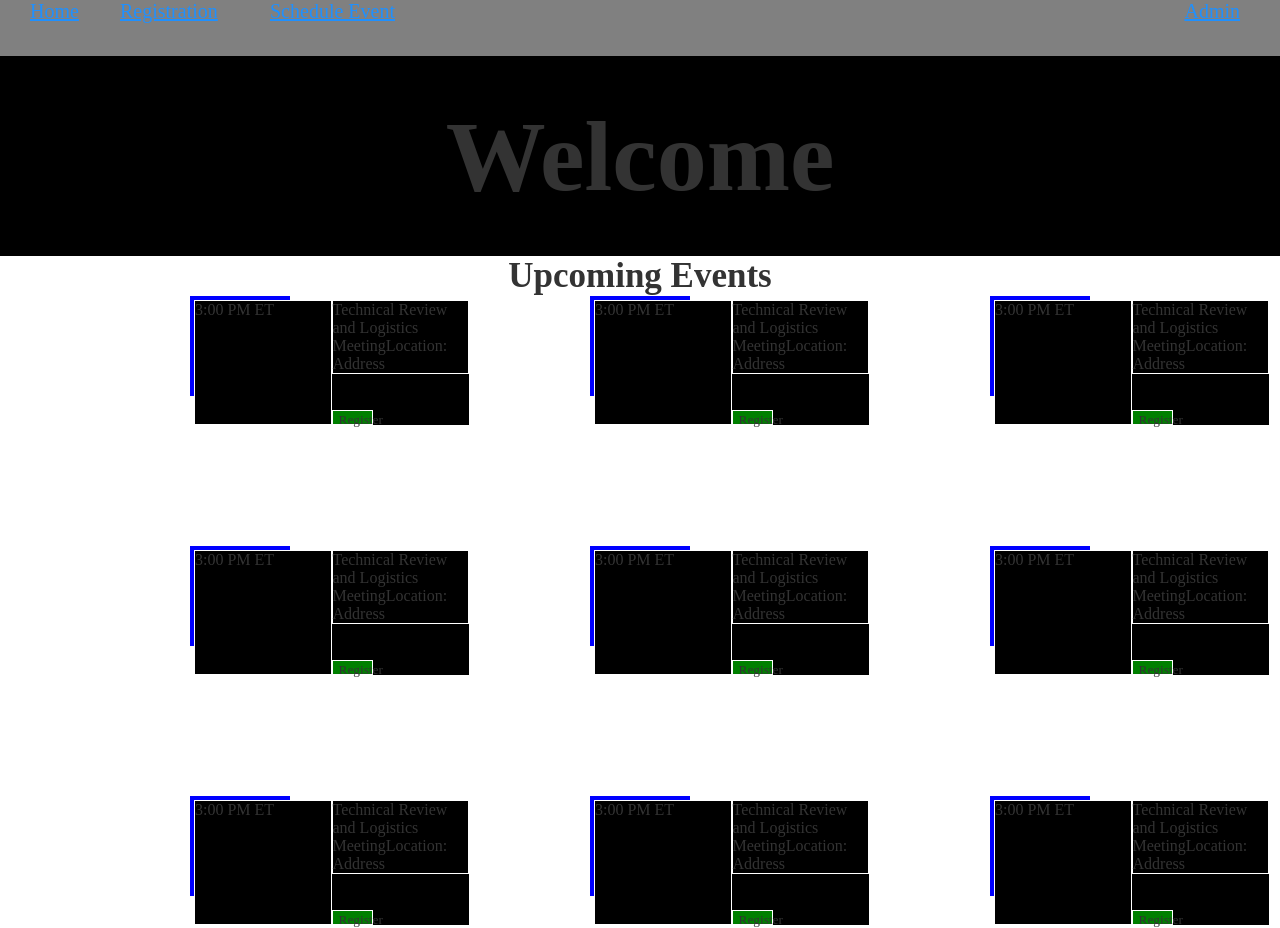
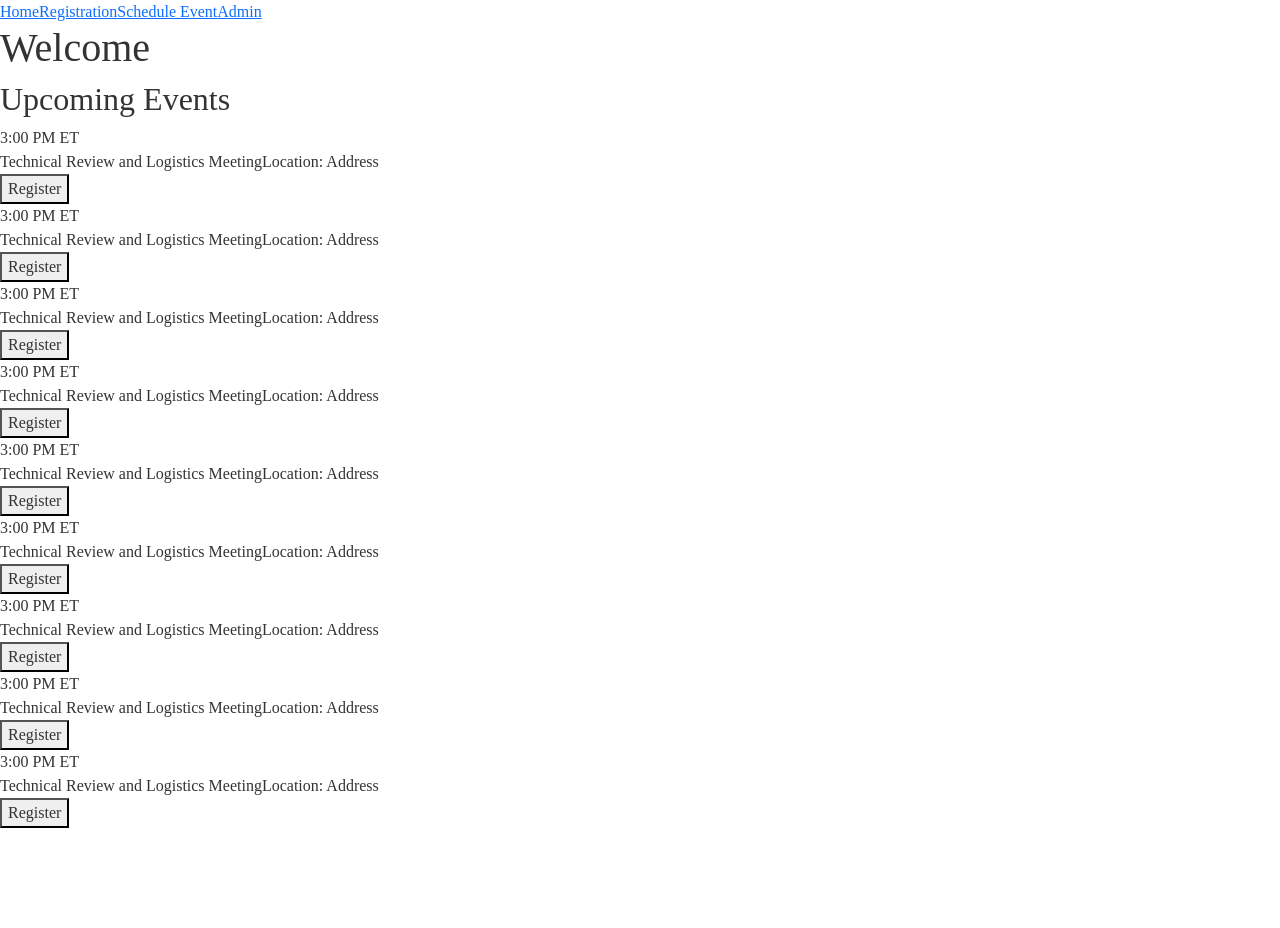
Before and after one commit to tdviri/Event-Scheduler-App, a React (Create React App) app: page /Home in a window 1280 px wide. After the commit the page ends 828 px from the top, so only its background shows below. Built offline with nearby package versions, Linux system fonts and the light colour scheme.

Commit message:
implemented bootstrap

```diff
--- a/package.json
+++ b/package.json
@@ -6,6 +6,7 @@
     "@testing-library/jest-dom": "^5.11.4",
     "@testing-library/react": "^11.1.0",
     "@testing-library/user-event": "^12.1.10",
+    "bootstrap": "^5.1.3",
     "react": "^17.0.2",
     "react-dom": "^17.0.2",
     "react-router-dom": "^6.2.1",
--- a/src/App.css
+++ b/src/App.css
@@ -1,4 +1,4 @@
-.gridContainer {
+/* .gridContainer {
   display: grid;
 }
 
@@ -16,17 +16,17 @@
 
 /*Registration Form */
 
-* {
+/* * {
   box-sizing: border-box;
-}
+} */
 
 /* Add padding to containers */
-.container {
+/* .container {
   padding: 16px;
-}
+} */
 
 /* Full-width input fields */
-input[type="text"],
+/* input[type="text"],
 input[type="password"] {
   width: 100%;
   padding: 15px;
@@ -40,16 +40,16 @@ input[type="text"]:focus,
 input[type="password"]:focus {
   background-color: #ddd;
   outline: none;
-}
+} */
 
 /* Overwrite default styles of hr */
-hr {
+/* hr {
   border: 1px solid #f1f1f1;
   margin-bottom: 25px;
-}
+} */
 
 /* Set a style for the submit/register button */
-.registerbtn {
+/* .registerbtn {
   background-color: #04aa6d;
   color: white;
   padding: 16px 20px;
@@ -58,19 +58,20 @@ hr {
   cursor: pointer;
   width: 100%;
   opacity: 0.9;
-}
+} */
 
-.registerbtn:hover {
+/* .registerbtn:hover {
   opacity: 1;
-}
+} */
 
 /* Add a blue text color to links */
-a {
+/* a {
   color: dodgerblue;
-}
+} */
 
 /* Set a grey background color and center the text of the "sign in" section */
-.signin {
+
+/* .signin {
   background-color: #f1f1f1;
   text-align: center;
-}
+} */
--- a/src/Home.js
+++ b/src/Home.js
@@ -4,63 +4,36 @@ import MeetingInfo from "./MeetingInfo";
 function Home() {
   return (
     <div>
-      <div
-        className="gridContainer"
-        id="WelcomeBanner"
-        style={{
-          alignContent: "center",
-          justifyContent: "center",
-          height: "25vh",
-          backgroundColor: "black",
-          fontSize: "50px",
-        }}
-      >
+      <div>
         <h1>Welcome</h1>
       </div>
-      <h2
-        style={{
-          textAlign: "center",
-          fontSize: "35px",
-        }}
-      >
-        Upcoming Events
-      </h2>
-      <div
-        className="gridContainer"
-        id="Events"
-        style={{
-          gridTemplateColumns: "repeat(3, 100px)",
-          gridTemplateRows: "repeat(3, 100px)",
-          gridColumnGap: "300px",
-          gridRowGap: "150px",
-          justifyContent: "center",
-        }}
-      >
-        <div className="eventMainBorder">
+      <h2>Upcoming Events</h2>
+      <div>
+        <div>
           <MeetingInfo />
         </div>
-        <div className="eventMainBorder">
+        <div>
           <MeetingInfo />
         </div>
-        <div className="eventMainBorder">
+        <div>
           <MeetingInfo />
         </div>
-        <div className="eventMainBorder">
+        <div>
           <MeetingInfo />
         </div>
-        <div className="eventMainBorder">
+        <div>
           <MeetingInfo />
         </div>
-        <div className="eventMainBorder">
+        <div>
           <MeetingInfo />
         </div>
-        <div className="eventMainBorder">
+        <div>
           <MeetingInfo />
         </div>
-        <div className="eventMainBorder">
+        <div>
           <MeetingInfo />
         </div>
-        <div className="eventMainBorder">
+        <div>
           <MeetingInfo />
         </div>
       </div>
--- a/src/MeetingInfo.js
+++ b/src/MeetingInfo.js
@@ -2,39 +2,14 @@ import { React } from "react";
 
 const MeetingInfo = () => {
   return (
-    <div
-      className="gridContainer"
-      style={{
-        position: "relative",
-        height: "125px",
-        width: "275px",
-        backgroundColor: "black",
-        gridTemplateColumns: "repeat(2, 1fr)",
-        gridTemplateRows: "repeat(2, 1fr)",
-      }}
-    >
-      <div className="eventBorders" style={{ gridArea: " 1 / 1 / 3 / 2" }}>
-        3:00 PM ET
-      </div>
-      <div className="eventBorders" style={{ gridArea: "1 / 2 / 2 / 3" }}>
+    <div className="gridContainer">
+      <div className="eventBorders">3:00 PM ET</div>
+      <div className="eventBorders">
         <span>Technical Review and Logistics Meeting</span>
         <span>Location: Address</span>
       </div>
       <a href="/Registration">
-        <button
-          type="button"
-          className="eventBorders"
-          cursor="pointer"
-          style={{
-            gridArea: "2 / 1 / 3 / 2",
-            position: "absolute",
-            backgroundColor: "green",
-            bottom: 0,
-            width: "30%",
-            height: "30%",
-            textAlign: "center",
-          }}
-        >
+        <button type="button" className="eventBorders" cursor="pointer">
           Register
         </button>
       </a>
--- a/src/Navbar.js
+++ b/src/Navbar.js
@@ -4,48 +4,11 @@ import { BrowserRouter, Route, Switch } from "react-router-dom";
 const Navbar = () => {
   return (
     <nav>
-      <div
-        className="links"
-        style={{
-          position: "relative",
-          backgroundColor: "gray",
-          textAlign: "left",
-          width: "100vw",
-          height: "7vh",
-        }}
-      >
-        <a
-          href="/Home"
-          style={{
-            position: "absolute",
-            left: "30px",
-            fontSize: "20px",
-          }}
-        >
-          Home
-        </a>
-        <a
-          href="/Registration"
-          style={{ position: "absolute", left: "120px", fontSize: "20px" }}
-        >
-          Registration
-        </a>
-        <a
-          href="/ScheduleEvent"
-          style={{ position: "absolute", left: "270px", fontSize: "20px" }}
-        >
-          Schedule Event
-        </a>
-        <a
-          href="/"
-          style={{
-            position: "absolute",
-            right: "40px",
-            fontSize: "20px",
-          }}
-        >
-          Admin
-        </a>
+      <div className="links">
+        <a href="/Home">Home</a>
+        <a href="/Registration">Registration</a>
+        <a href="/ScheduleEvent">Schedule Event</a>
+        <a href="/">Admin</a>
       </div>
     </nav>
   );
--- a/src/index.js
+++ b/src/index.js
@@ -3,6 +3,7 @@ import ReactDOM from "react-dom";
 import "./index.css";
 import App from "./App";
 import reportWebVitals from "./reportWebVitals";
+import "bootstrap/dist/css/bootstrap.css";
 
 ReactDOM.render(
   <React.StrictMode>
```
Also changed, not shown: 1 other file (tests, documents, lock files or other folders).
